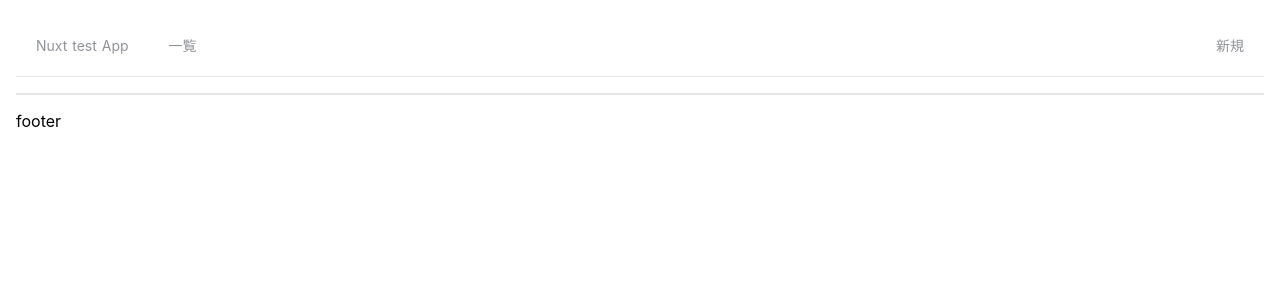
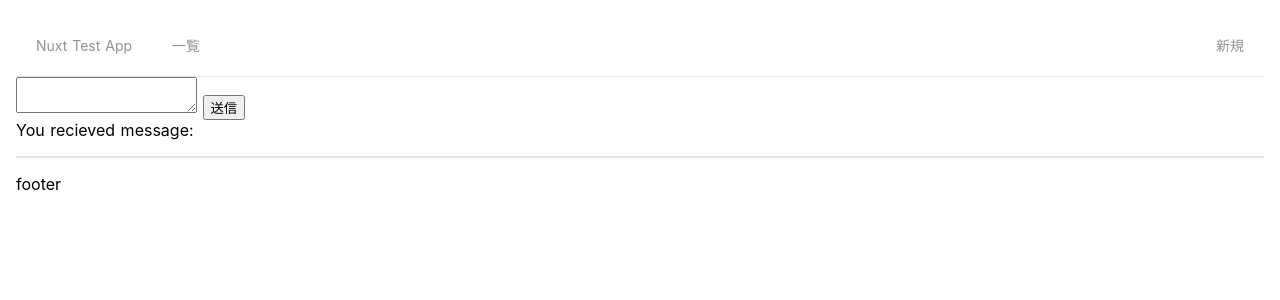
Before and after one commit to tosashimanto/iot-camera-spa-vue, a Nuxt app: page /websocket in a window 1280 px wide. Shown: the top 300 px of the page. Built offline with nearby package versions, Linux system fonts and the light colour scheme; no server answers.

Commit message:
WebSocket追加.

```diff
--- a/app/components/test_header.vue
+++ b/app/components/test_header.vue
@@ -1,7 +1,7 @@
 <template>
   <el-menu mode="horizontal" :router="true">
     <el-menu-item index="1" style="pointer-events:none;">
-      Nuxt test App
+      Nuxt Test App
     </el-menu-item>
     <el-menu-item index="2" :route="{ path: '/posts/' }">
       一覧
@@ -25,8 +25,8 @@
   import { mapGetters } from 'vuex'
 
   export default {
-    // computed: {
-    //   ...mapGetters(['user'])
-    // }
+    computed: {
+
+    }
   }
 </script>
--- a/app/pages/index.vue
+++ b/app/pages/index.vue
@@ -34,6 +34,7 @@
                 <el-button type="primary" @click="handleClickImages">Test</el-button>
                 <el-button type="primary" @click="handleClickD3map">D3 map</el-button>
                 <el-button type="primary" @click="handleClickD3graph">D3 graph</el-button>
+                <el-button type="primary" @click="handleClickwebSocket">WebSocket</el-button>
               </div>
             </el-main>
           </el-container>
@@ -155,6 +156,11 @@
         console.log("handleClickD3graph");
         this.$router.push('/d3_graph/')
       },
+
+      handleClickwebSocket() {
+        console.log("handleClickwebSocket");
+        this.$router.push('/websocket/')
+      },
     },
   }
 </script>
--- /dev/null
+++ b/app/pages/websocket/index.vue
@@ -0,0 +1,43 @@
+<template>
+  <div>
+    <textarea v-model="message" />
+    <button @click="send">送信</button>
+    <p>You recieved message: <b>{{ answer }}</b></p>
+  </div>
+</template>
+
+<script>
+  import { w3cwebsocket } from 'websocket'
+  const W3CWebSocket = w3cwebsocket
+
+
+  export default {
+    data: function() {
+      return {
+        // WebSocketクライアントの生成
+        socket: new W3CWebSocket('ws://localhost:8081/ws'),
+        // クライアントから送る値（textarea）
+        message: '',
+        // サーバから受け取る値
+        answer: ''
+      }
+    },
+    // createdライフサイクルで、Vueインスタンスが作成されたら
+    // イベントリスナーを登録しておく
+    created: function() {
+      // イベントリスナーからVueコンポーネントに値を渡すために一度selfで変数化しておく
+      const self = this
+      self.socket.onmessage = function(e) {
+        if (typeof e.data === 'string') {
+          self.answer = e.data
+        }
+      }
+    },
+    methods: {
+      send: function() {
+        // ボタン押下でサーバに値を送る
+        this.socket.send(this.message)
+      }
+    }
+  }
+</script>
--- a/package.json
+++ b/package.json
@@ -18,7 +18,8 @@
     "lodash.clonedeep": "^4.5.0",
     "moment": "^2.23.0",
     "nuxt": "^2.0.0",
-    "topojson": "^3.0.2"
+    "topojson": "^3.0.2",
+    "websocket": "^1.0.28"
   },
   "devDependencies": {
     "nodemon": "^1.11.0"
```
Also changed, not shown: 1 other file (tests, documents, lock files or other folders).
